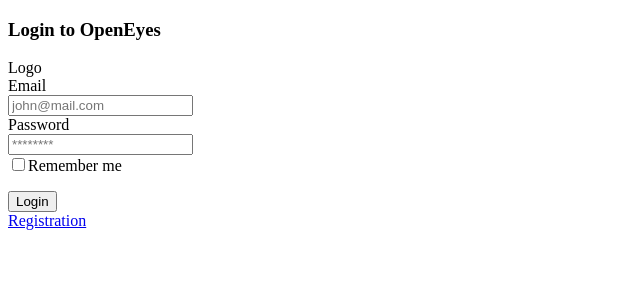
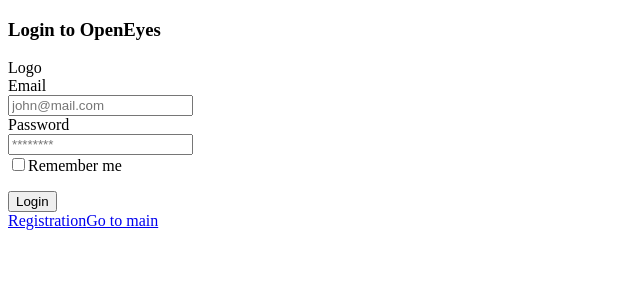
Before and after one commit to FeNatalia/lms-platform, a React (Create React App) app: page /login in a window 1280 px wide. Shown: the top 300 px of the page, without its empty margins (0-640 px from the left). Built offline with nearby package versions, Linux system fonts and the light colour scheme; no server answers; the database is empty.

Commit message:
add landing page

```diff
--- a/src/pages/LandingPage.jsx
+++ b/src/pages/LandingPage.jsx
@@ -1,8 +1,11 @@
+import { Link } from "react-router-dom";
+
 export default function LandingPage() {
     return (
         <div>
             <h1>OpenEyes e-learning</h1>
             <h2>Landing page</h2>
+            <Link to="/login">Start Now</Link>
         </div>
     )
 }
--- a/src/pages/Login.jsx
+++ b/src/pages/Login.jsx
@@ -67,6 +67,7 @@
                 </div>
             </form>
             <Link to="/signup">Registration</Link>
+            <Link to="/">Go to main</Link>
         </div>
     )
 }
--- a/src/pages/SignUp.jsx
+++ b/src/pages/SignUp.jsx
@@ -34,7 +34,7 @@
         const newUser = { name: form.name, city: form.city, isTeacher: false };
         await createDocumentWithId("users", uid, newUser);
         alert("Your account is successfully created, please login now");
-        history.push("/");
+        history.push("/login");
     }
 
     function onFailure(message){
@@ -57,6 +57,7 @@
                 </div>
             </form>
             <Link to="/login">Login instead</Link>
+            <Link to="/">Go to main</Link>
         </div>
     )
 }
--- a/src/routes/Unlogged.jsx
+++ b/src/routes/Unlogged.jsx
@@ -4,11 +4,12 @@
 // Project files
 import Login from "pages/Login";
 import SignUp from "pages/SignUp";
+import LandingPage from "pages/LandingPage";
 
 export default function Unlogged(){
     return (
         <>
-        <Route exact path="/" component={Login} />
+        <Route exact path="/" component={LandingPage} />
         <Route path="/login" component={Login} />
         <Route path="/signup" component={SignUp} />
         </>
```
